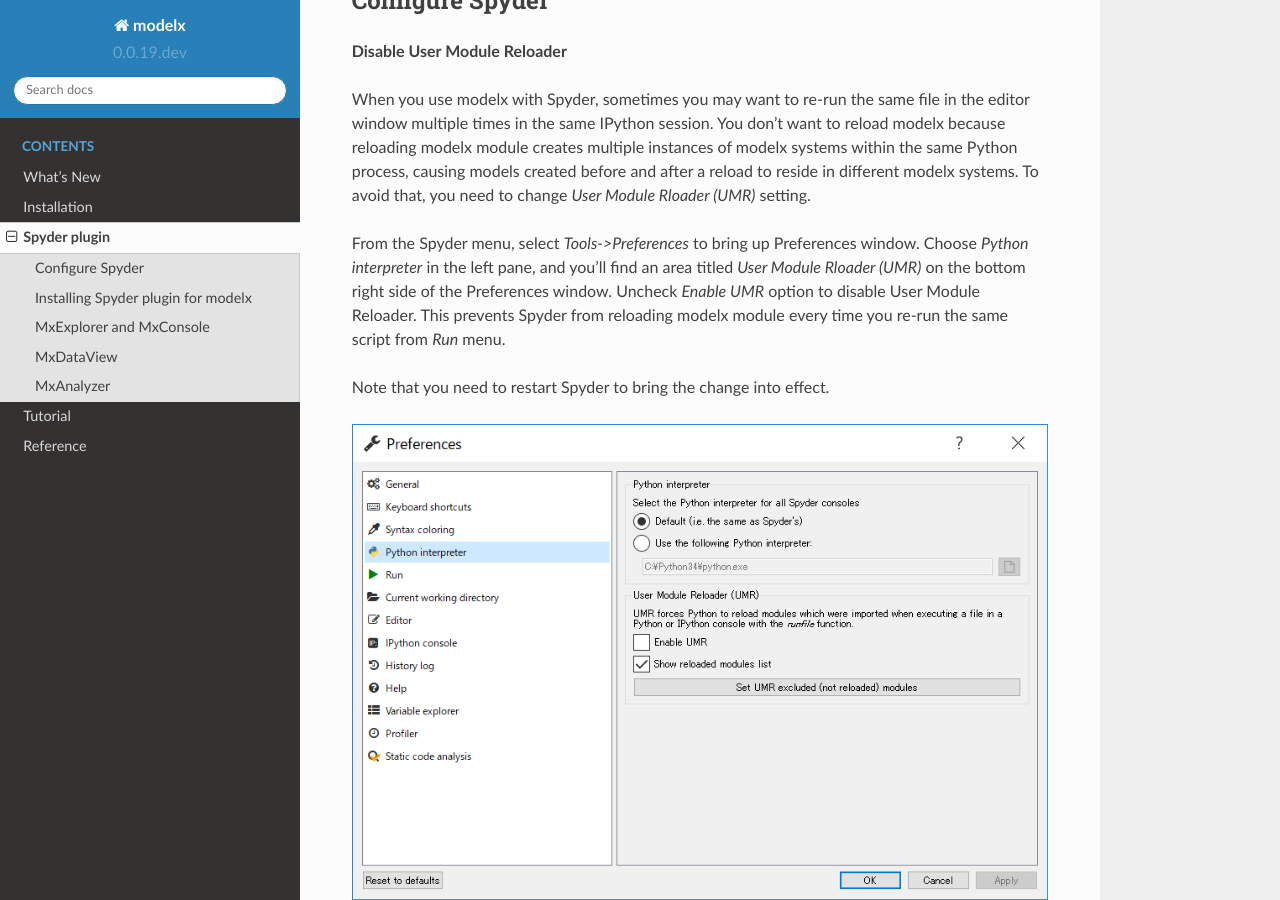
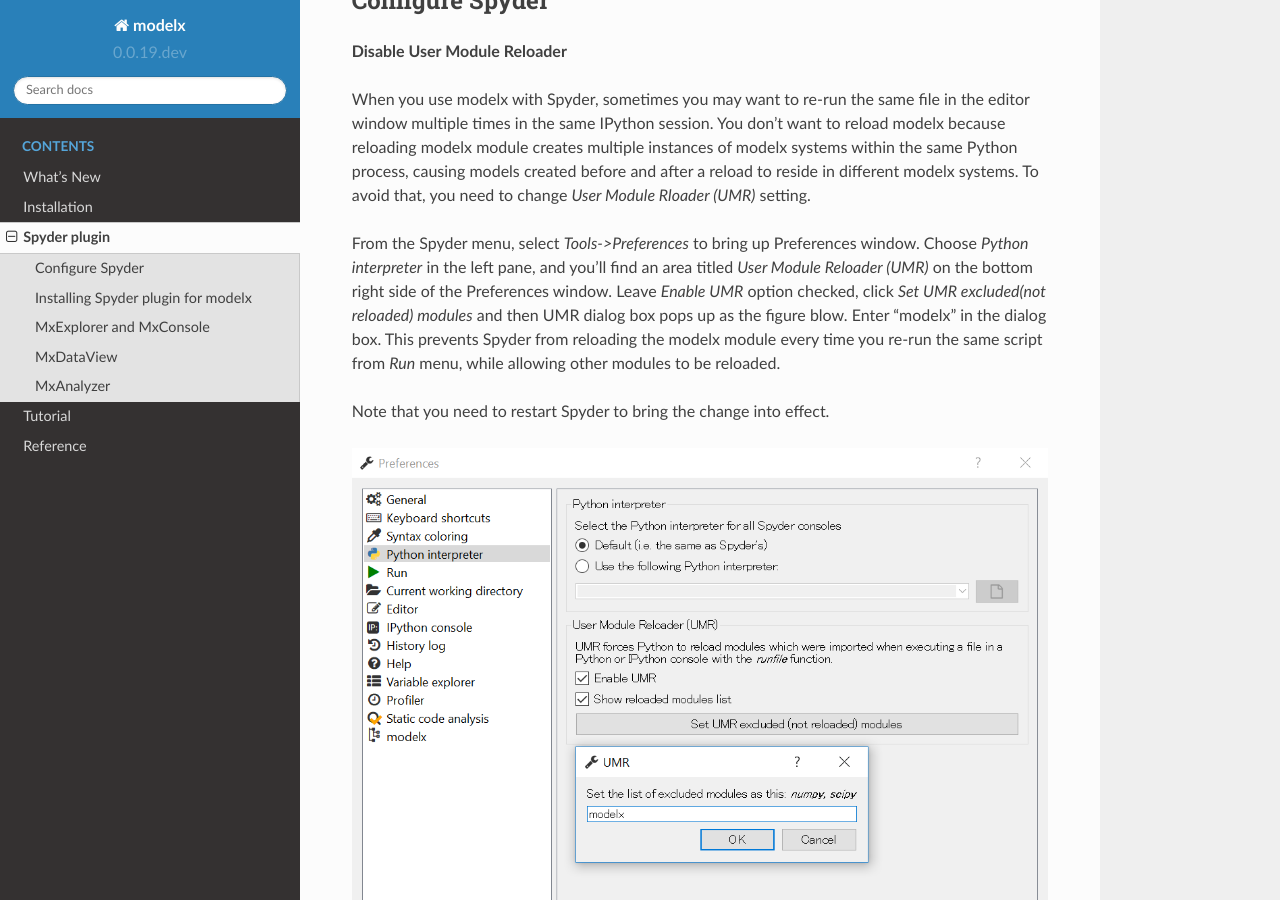
Before and after one commit to fumitoh/modelx, a Sphinx documentation site: the page built from doc/source/spyder.rst, in a window 1280 px wide and 900 px high, scrolled down 968 px. Built offline with Sphinx 7.4.7 and the Read the Docs theme 2.0.0, drawn with Linux system fonts in a browser that asks for light colours.

Commit message:
DOC: Update Spyder plugin UMR settings description

```diff
--- a/doc/source/spyder.rst
+++ b/doc/source/spyder.rst
@@ -61,10 +61,13 @@
 
 From the Spyder menu, select *Tools->Preferences* to bring up Preferences window.
 Choose *Python interpreter* in the left pane, and you'll find an area titled
-*User Module Rloader (UMR)* on the bottom right side of the Preferences window.
-Uncheck *Enable UMR* option to disable User Module Reloader. This prevents
-Spyder from reloading modelx module every time you re-run the same script
-from *Run* menu.
+*User Module Reloader (UMR)* on the bottom right side of the Preferences window.
+Leave *Enable UMR* option checked,
+click *Set UMR excluded(not reloaded) modules* and then UMR dialog box pops up
+as the figure blow.
+Enter "modelx" in the dialog box. This prevents
+Spyder from reloading the modelx module every time you re-run the same script
+from *Run* menu, while allowing other modules to be reloaded.
 
 Note that you need to restart Spyder to bring the change into effect.
 
```
Also changed, not shown: doc/source/images/spyder/PreferencesUMR.png.
